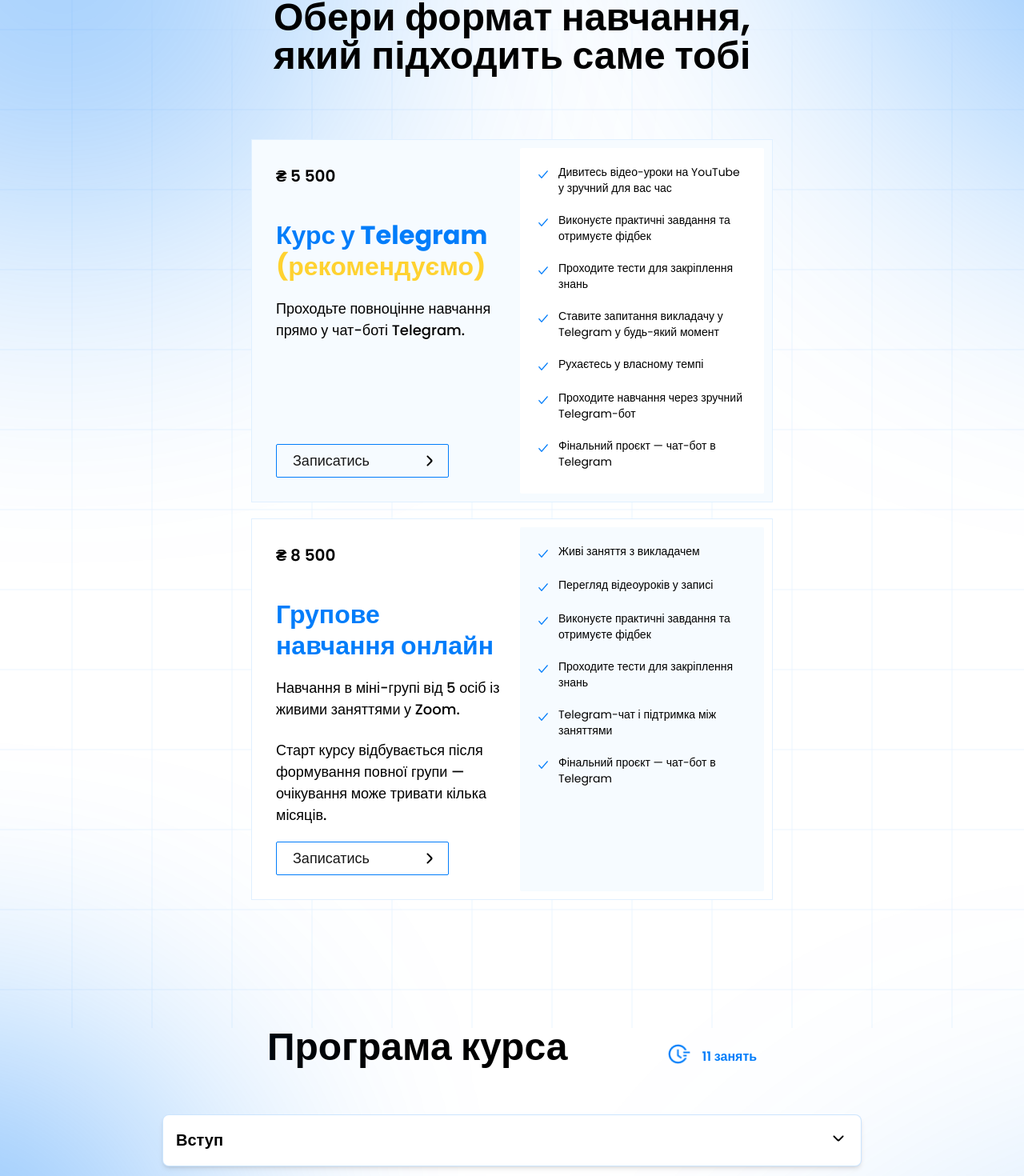
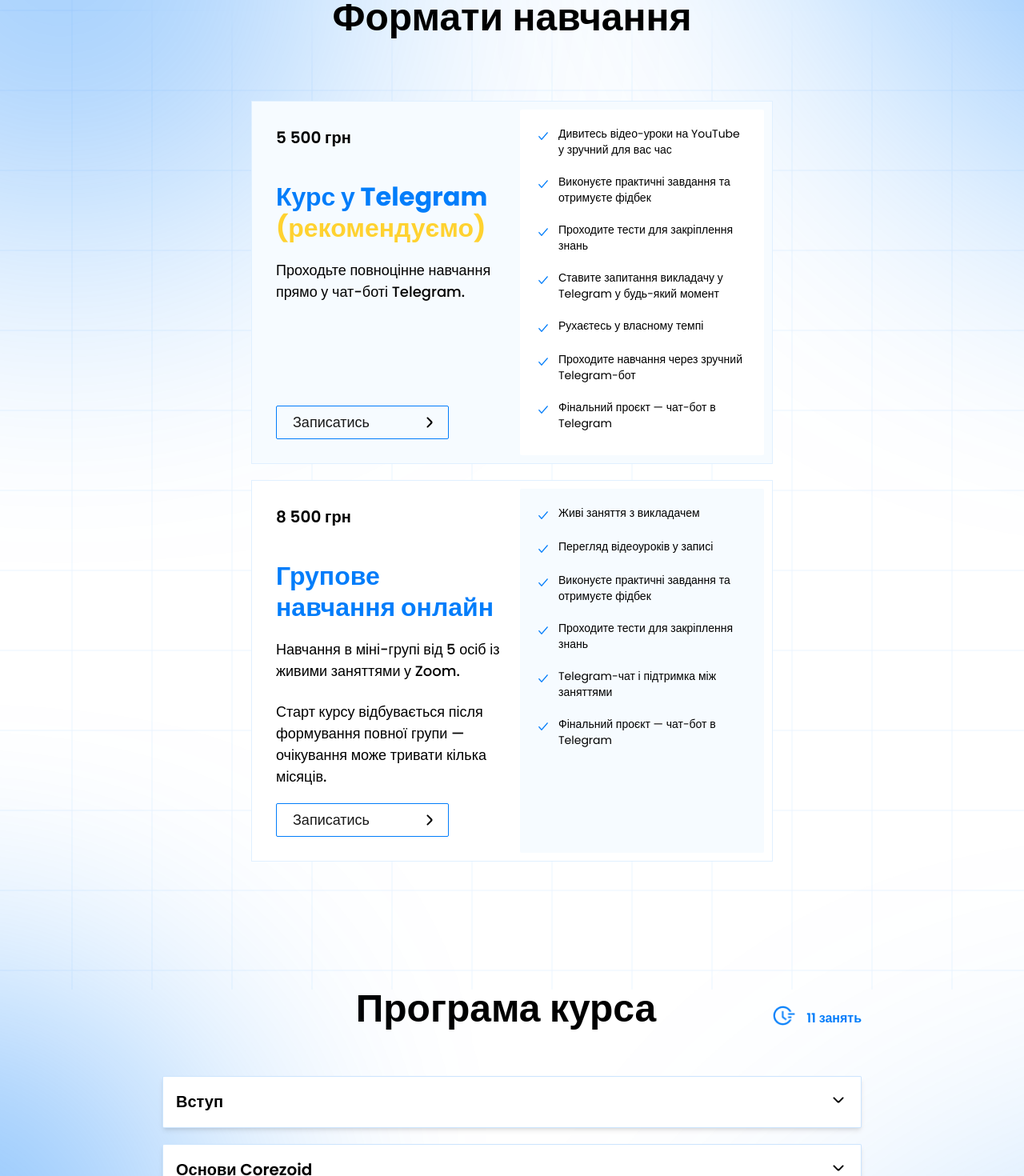
Before and after one commit to VladDot/filip, a Next.js app: page / in a window 1280 px wide. Shown: the part 4295-5765 px from the top of the page at 80% size. Built offline with nearby package versions, Linux system fonts and the light colour scheme.

Commit message:
changed ui (#5)

```diff
--- a/src/component/accordion/styles.ts
+++ b/src/component/accordion/styles.ts
@@ -6,11 +6,11 @@ interface IGetStyles {
 
 export const getStyles = ({ isOpen }: IGetStyles) => ({
   header:
-    'flex justify-between items-center border relative z-[6] border-blueBorder/20 rounded-lg p-2 md:p-4 cursor-pointer bg-white shadow-md transition-all duration-300 relative z-[4]',
+    'flex justify-between items-center border relative z-[6] border-blueBorder/20 rounded-[2px] p-2 md:p-4 cursor-pointer bg-white shadow-md transition-all duration-300 relative z-[4]',
   arrowWrapper: 'transition-transform',
   arrow: 'inline-block transition-transform duration-300 rotate-90',
   content: cn(
     'overflow-hidden transition-all duration-300 max-h-0 opacity-0 bg-transparent ',
-    isOpen && 'max-h-96 opacity-100'
+    isOpen && 'max-h-[500px] opacity-100 pt-3'
   ),
 });
--- a/src/component/burger/index.tsx
+++ b/src/component/burger/index.tsx
@@ -9,11 +9,10 @@ import { Button } from '../button';
 import { getStyles } from './styles';
 
 interface IBurger {
-  setIsOpen: (value: boolean) => void;
   onClick: () => void;
 }
 
-export const Burger = ({ setIsOpen, onClick }: IBurger) => {
+export const Burger = ({ onClick }: IBurger) => {
   const ref = useRef(null);
   const [isActive, setIsActive] = useState(false);
   const { burger, nav, navContent } = getStyles({ isActive });
@@ -34,11 +33,6 @@ export const Burger = ({ setIsOpen, onClick }: IBurger) => {
       document.body.style.paddingRight = '';
     };
   }, [isActive]);
-
-  const handleClick = () => {
-    setIsActive(!isActive);
-    setIsOpen(true);
-  };
 
   return (
     <>
@@ -81,7 +75,10 @@ export const Burger = ({ setIsOpen, onClick }: IBurger) => {
             text="Записатися на курс"
             revers
             className="sm:bg-blueBg max-w-[335px] sm:[&_*]:fill-white sm:[&_*]:text-white"
-            onClick={handleClick}
+            onClick={() => {
+              setIsActive(!isActive);
+              scrollToSection('#learning_options');
+            }}
           />
         </div>
       </nav>
--- a/src/component/course-program/index.tsx
+++ b/src/component/course-program/index.tsx
@@ -27,9 +27,12 @@ export const CourseProgram = () => {
         <div className="xxl:blur-[200px] xxl:bottom-0 xxl:translate-x-[95%] absolute top-1/5 right-0 z-[4] h-[100vw] w-[90vw] translate-x-[30%] translate-y-[15%] rounded-full bg-[#027DFA80] blur-[100px] md:translate-x-[90%] md:rotate-[13deg] lg:bottom-[10%] lg:blur-[200px]" />
 
         <div className="xxl:-translate-x-[120%] xxl:blur-[150px] xxl:-translate-y-[60%] absolute top-1/5 left-0 z-[4] h-[clamp(200px,50vw,1000px)] w-[clamp(200px,50vw,1382px)] -translate-x-[90%] -translate-y-[50%] rounded-full bg-[#027DFA80] blur-[100px] md:-translate-y-[30%] lg:-translate-y-[20%] lg:blur-[150px]" />
-        <div className="m-auto max-w-[651px]">
-          <div className="md:flex md:justify-between md:gap-[124px]">
-            <Title text="Програма курса " className="mb-2 leading-[100%] md:mb-0" />
+        <div className="w-full">
+          <div className="md:flex md:gap-36">
+            <Title
+              text="Програма курса "
+              className="m-auto mb-2 leading-[100%] md:m-0 md:mb-0 md:flex md:w-full md:flex-1 md:justify-end"
+            />
             <div className="flex items-end justify-center gap-3">
               <Image src={Time} alt="time" className="w-8" />
               <span className="text-textBlue cursor-default font-semibold">11 занять</span>
--- a/src/component/feedback-form/index.tsx
+++ b/src/component/feedback-form/index.tsx
@@ -68,7 +68,7 @@ export const FeedbackForm = ({ isOpen, setIsOpen }: IFeedbackFormProps) => {
 
       const updatedFormData = {
         ...formData,
-        action: 'groupTraining',
+        action: 'telegramTraining',
       };
 
       fetch('https://nuezowew9l.apigw.corezoid.com/getBotLink', {
@@ -131,7 +131,7 @@ export const FeedbackForm = ({ isOpen, setIsOpen }: IFeedbackFormProps) => {
             <p className="text-sm text-red-500">Будь ласка, заповніть усі поля</p>
           )}
           <Button
-            text="Подати заявку"
+            text="Записатися на курс"
             className="border-btnBorder justify-normal gap-6 text-center"
           />
         </form>
--- a/src/component/header/index.tsx
+++ b/src/component/header/index.tsx
@@ -70,7 +70,7 @@ export const Header = () => {
               </ul>
               <Button
                 text="Записатися на курс"
-                onClick={() => setIsOpen(true)}
+                onClick={() => scrollToSection('#learning_options')}
                 className="[&_div_*]:fill-blueBg [&_p_*]:text-textBlue w-[220px] justify-between pr-2.5 pl-1 [&_p_*]:font-semibold"
               />
             </div>
@@ -80,8 +80,7 @@ export const Header = () => {
         {width < 1025 && (
           <div className="flex w-full items-center justify-between min-[1025px]:hidden">
             <Image src={Logo} alt="logo" className="z-[999]" />
-            <Burger setIsOpen={() => setIsOpen(true)} onClick={handleFreeLessonClick} />
-            <FeedbackForm isOpen={isOpen} setIsOpen={setIsOpen} />
+            <Burger onClick={handleFreeLessonClick} />
           </div>
         )}
       </div>
--- a/src/component/learning-options/index.tsx
+++ b/src/component/learning-options/index.tsx
@@ -13,7 +13,7 @@ export const LearningOptions = ({}) => {
   return (
     <section id="learning_options" className="mb-20 px-5 sm:mb-24 md:mb-28 lg:mb-40">
       <div className="relative z-[4] m-auto mb-5 text-center sm:mb-8 md:mb-12 lg:mb-16 xl:mb-20">
-        <Title className="max-w-[651px]" text="Обери формат навчання, який підходить саме тобі" />
+        <Title className="max-w-[651px]" text="Формати навчання" />
       </div>
       <div className="even:[&_div_.lastItem]:last:bg-brightBg relative z-10 m-auto flex flex-wrap items-stretch gap-5 sm:w-fit xl:flex-row [&_div_.lastItem]:odd:bg-white">
         {mockCards.map((card, index) => (
--- a/src/component/learning-options/mock-config.ts
+++ b/src/component/learning-options/mock-config.ts
@@ -8,7 +8,7 @@ interface IMockCardsProps {
 
 export const mockCards: IMockCardsProps[] = [
   {
-    price: '₴ 5 500',
+    price: '5 500 грн',
     title: 'Курс у Telegram',
     subTitle: '(рекомендуємо)',
     description: ['Проходьте повноцінне навчання прямо у чат-боті Telegram.'],
@@ -23,7 +23,7 @@ export const mockCards: IMockCardsProps[] = [
     ],
   },
   {
-    price: '₴ 8 500',
+    price: '8 500 грн',
     title: 'Групове навчання онлайн',
     description: [
       'Навчання в міні-групі від 5 осіб із живими заняттями у Zoom.',
```
